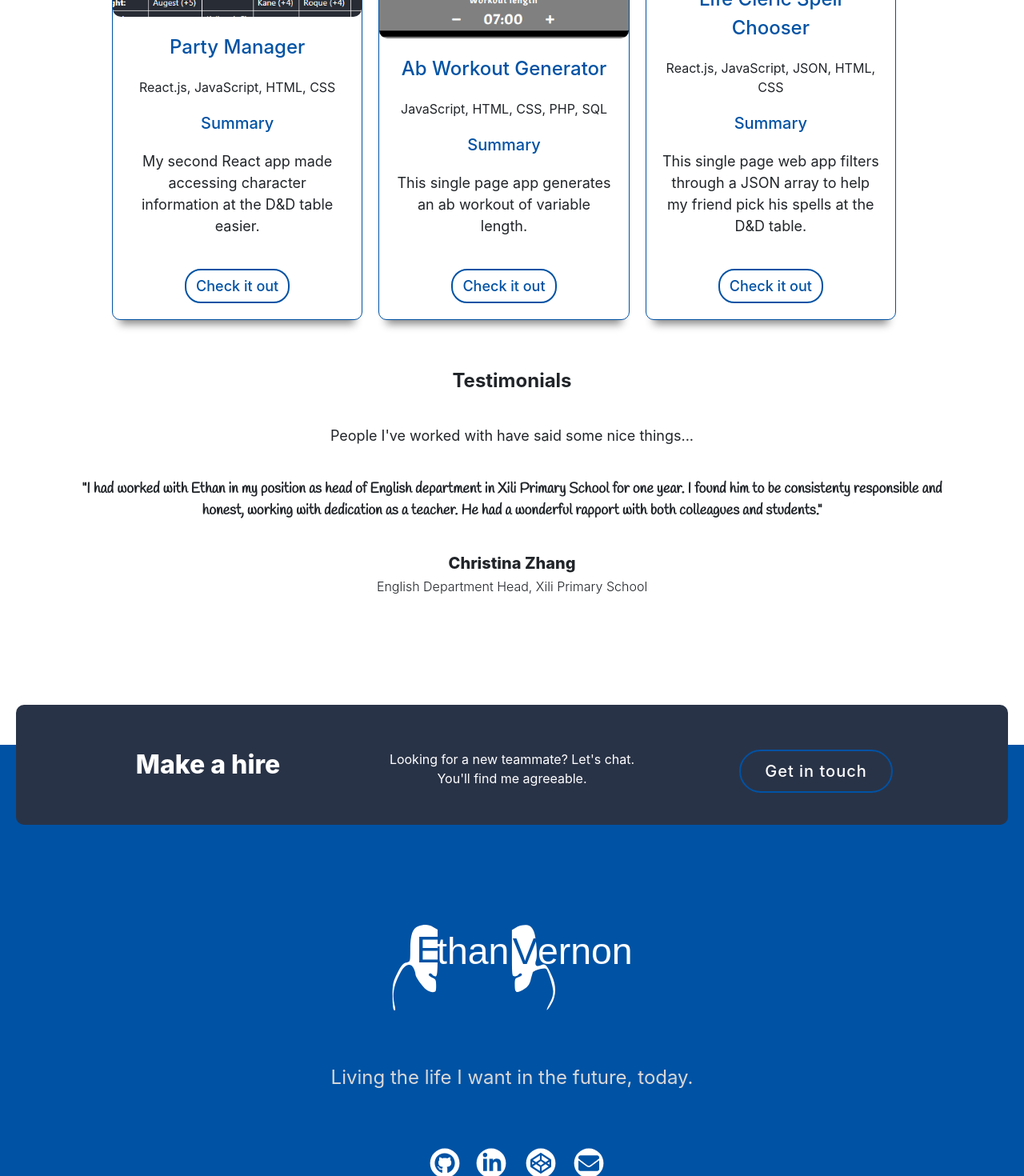
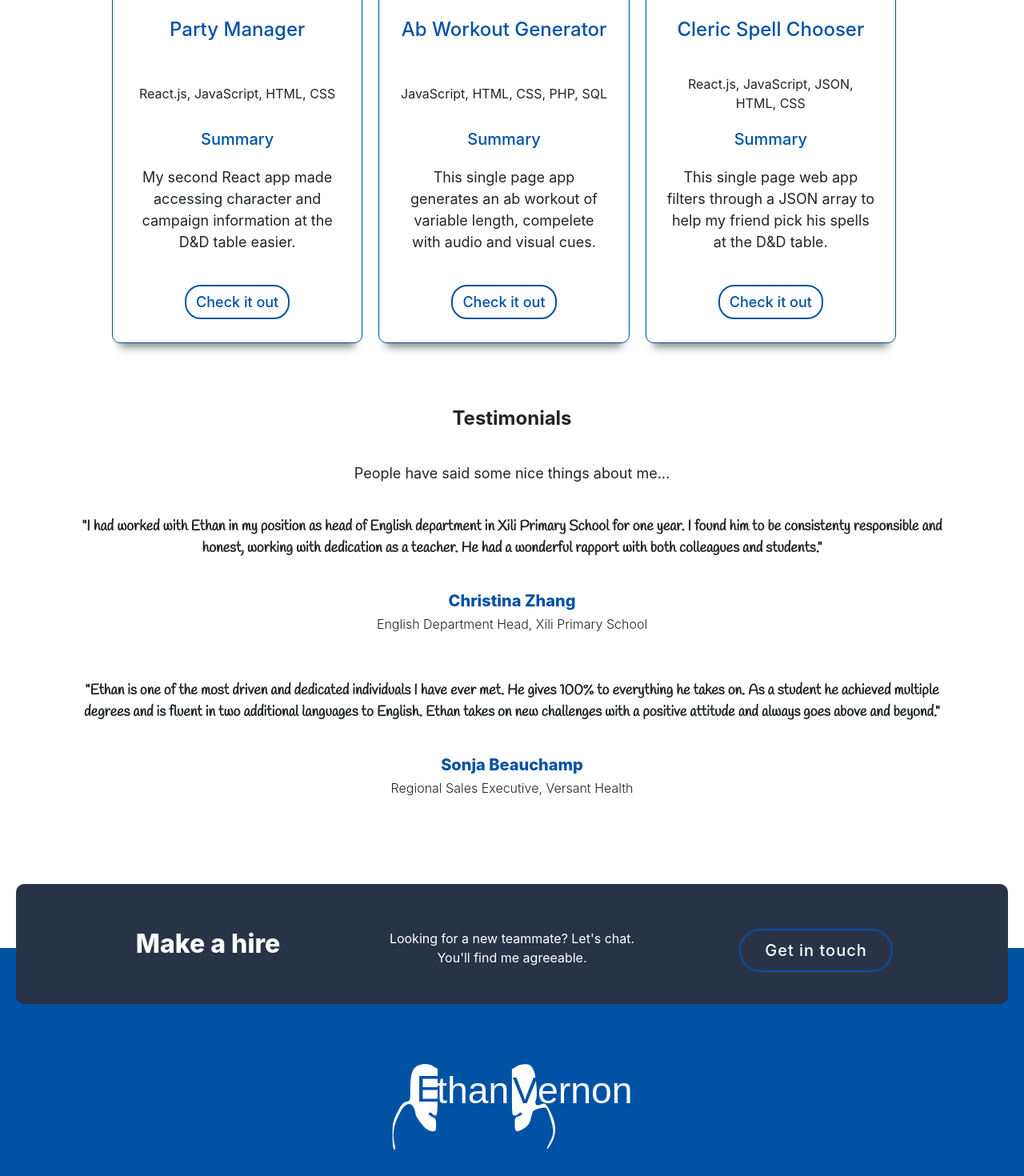
Before and after one commit to ethanvernon/portfolio2, a React (Create React App) app: page / in a window 1280 px wide. Shown: the part 2960-4430 px from the top of the page at 80% size. Built offline with nearby package versions, Linux system fonts and the light colour scheme.

Commit message:
footer icons state change hover event

```diff
--- a/package.json
+++ b/package.json
@@ -2,12 +2,14 @@
   "name": "portfolio",
   "version": "0.1.0",
   "private": true,
+  "homepage": "https://ethanvernon.github.io/portfolio2/",
   "dependencies": {
     "@fortawesome/fontawesome-svg-core": "^1.2.14",
     "@fortawesome/free-brands-svg-icons": "^5.7.1",
     "@fortawesome/free-solid-svg-icons": "^5.7.1",
     "@fortawesome/react-fontawesome": "^0.1.4",
     "bootstrap": "^4.2.1",
+    "gh-pages": "^2.0.1",
     "react": "^16.8.1",
     "react-dom": "^16.8.1",
     "react-scripts": "2.1.3",
@@ -17,6 +19,8 @@
     "start": "react-scripts start",
     "build": "react-scripts build",
     "test": "react-scripts test",
+    "predeploy": "npm run build",
+    "deploy": "gh-pages -d build",
     "eject": "react-scripts eject"
   },
   "eslintConfig": {
--- a/src/App.css
+++ b/src/App.css
@@ -227,8 +227,10 @@ body {
   max-width:420px;
   max-height:300px;
   margin:0px auto;
-  margin-top:20px;
+  margin-top:5px;
   border-radius:10px;
+  border:2px solid #cccccc;
+  box-shadow: 0px 3px 2px -2px #888888;
 }
 
 /*space*/
@@ -268,7 +270,7 @@ body {
 /*testimonials*/
 #testimonials {
   text-align: center;
-  margin-bottom:180px;
+  margin-bottom:130px;
 }
 
 /*Testimonials header*/
@@ -292,16 +294,29 @@ body {
 #testimonials h2 {
   font-size:20px;
   font-weight: 800;
+  color:#0052a4;
 }
 
 #testimonials h3 {
   font-size:16px;
   font-weight:300;
+  margin-bottom:60px;
 }
 
 /*-----------------------------------------------------------------------------------------------------------------------------*/
 /*---------------------------------------------------------------Call to action------------------------------------------------*/
 /*-----------------------------------------------------------------------------------------------------------------------------*/
+
+#cta-wrapper {
+  background-color:#0052a4;
+  margin-bottom:0px;
+}
+
+#cta-block {
+  background-color:#0052a4;
+  height:100px;
+  margin-bottom:-180px;
+}
 
 #call-to-action {
   background-color:#293347;
@@ -310,12 +325,11 @@ body {
   text-align: center;
   margin-left:20px;
   margin-right:20px;
-  margin-top:-850px;
 }
 
 #call-to-action .container {
   padding-top: 56px;
-  margin-bottom:50px;
+  margin-bottom:0px;
 }
 
 #call-to-action .col-md-4 {
@@ -351,18 +365,20 @@ body {
 /*---------------------------------------------------------------Bottom--------------------------------------------------------*/
 /*-----------------------------------------------------------------------------------------------------------------------------*/
 
+/*foot height, space, color*/
 #bottom {
-  height:800px;
-  padding-top:200px;
+  height:600px;
+  padding-top:100px;
   background-color: #0052a4;
   text-align:center;
 }
 
+/*ethan vernon ant head*/
 #bottom .my-logo {
-  margin-top:100px;
   width:300px;
 }
 
+/*quote, slightly less white*/
 #bottom h1 {
   font-size:24px;
   color:#d8d8d8;
@@ -370,33 +386,54 @@ body {
   font-weight:400;
 }
 
+/*space for buttons*/
 #bottom .my-links {
   margin: 80px 20px;
 }
 
+/*space between buttons*/
 #bottom .fa-layers {
   margin: 0px 20px;
 }
 
-#bottom .icon-circles {
+/*non-hover color for circles*/
+#bottom .icon-circles-white {
   color:white;
+  border: 5px solid #0052a4;
+  border-radius:50%;
 }
 
+/*hover color for circles*/
+#bottom .icon-circles-dark {
+  color:#0052a4;
+  border: 5px solid white;
+  border-radius:50%;
+}
+
+/*non-hover icon color*/
+#bottom .icon-inners-dark {
+  color:#0052a4;
+  margin-left:8px;
+}
+
+/*hover color for icons*/
+#bottom .icon-inners-white {
+  color:white;
+  margin-left:8px;
+}
+
+/*pointer on hover*/
 #bottom .icon-circles:hover, #bottom .icon-inners:hover {
   cursor:pointer;
 }
 
-#bottom .icon-inners {
-  color:#0052a4;
-  margin-left:8px;
-}
-
+/*less white copyright font*/
 #copyright {
   color:#d8d8d8;
 }
 
 /*-----------------------------------------------------------------------------------------------------------------------------*/
-/*---------------------------------------------------------------Media queries-------------------------------------------------*/
+/*---------------------------------------------------------------Media queries 767px-------------------------------------------*/
 /*-----------------------------------------------------------------------------------------------------------------------------*/
 
 @media only screen and (min-width: 767px) {
@@ -412,15 +449,46 @@ body {
 
   /*too much space on large screen*/
   #bottom {
-    padding-top:150px;
+    padding-top:50px;
   }
 
-  /*too much space on large screen*/
-  #bottom .my-logo {
-    margin-top:50px;
+  /*cards need uniformity when displayed adjacent*/
+  #works .card {
+    height:670px;
+    padding:0px 5px;
+    margin-bottom:30px;
   }
 
+  /*cards need uniformity when displayed adjacent*/
+  #works .card-title {
+    display: flex;
+    flex-direction: column;
+    align-items: center;
+    justify-content: center;
+  }
+
+  /*cards need uniformity when displayed adjacent*/
+  #works .card-subtitle {
+    height:48px;
+    display: flex;
+    flex-direction: column;
+    align-items: center;
+    justify-content: center;
+  }
+
+  /*cards need uniformity when displayed adjacent*/
+  #works .card-text {
+    height:108px;
+    display: flex;
+    flex-direction: column;
+    align-items: center;
+    justify-content: center;
+  }
 }
+
+/*-----------------------------------------------------------------------------------------------------------------------------*/
+/*---------------------------------------------------------------Media queries 1000px------------------------------------------*/
+/*-----------------------------------------------------------------------------------------------------------------------------*/
 
 @media only screen and (min-width: 1000px) {
   /*avatar can be a bit bigger on large screens*/
@@ -433,4 +501,36 @@ body {
   #title h1 {
     font-size:48px;
   }
+
+  /*cards need uniformity when displayed adjacent*/
+  #works .card {
+    padding:0px 5px;
+  }
+
+  /*cards need uniformity when displayed adjacent*/
+  #works .card-title {
+    height:72px;
+    display: flex;
+    flex-direction: column;
+    align-items: center;
+    justify-content: center;
+  }
+
+  /*cards need uniformity when displayed adjacent*/
+  #works .card-subtitle {
+    height: 48px;
+    display: flex;
+    flex-direction: column;
+    align-items: center;
+    justify-content: center;
+  }
+
+  /*cards need uniformity when displayed adjacent*/
+  #works .card-text {
+    height:108px;
+    display: flex;
+    flex-direction: column;
+    align-items: center;
+    justify-content: center;
+  }
 }
--- a/src/Bottom.js
+++ b/src/Bottom.js
@@ -14,38 +14,109 @@ import { faCircle } from '@fortawesome/free-solid-svg-icons';
 
 
 export class Bottom extends Component {
+	constructor(props) {
+		super(props);
+		this.toggleHover = this.toggleHover.bind(this);
+	}
+
+	toggleHover(icon) {
+		console.log(icon+" hovered");
+		this.props.handleToggle(icon);
+	}
+
   	render() {
+
+  		let githubCircleColor;
+  		let githubIconColor;
+  		let linkedinCircleColor;
+  		let linkedinIconColor;
+  		let codepenCircleColor;
+  		let codepenIconColor;
+  		let mailCircleColor;
+  		let mailIconColor;
+
+  		if (this.props.githubHover) {
+  			githubCircleColor = 'icon-circles-dark';
+  			githubIconColor = 'icon-inners-white';
+  		} else {
+  			githubCircleColor= 'icon-circles-white';
+  			githubIconColor = 'icon-inners-dark';
+  		}
+
+  		if (this.props.linkedinHover) {
+  			linkedinCircleColor = 'icon-circles-dark';
+  			linkedinIconColor = 'icon-inners-white';
+  		} else {
+  			linkedinCircleColor= 'icon-circles-white';
+  			linkedinIconColor = 'icon-inners-dark';
+  		}
+
+  		if (this.props.codepenHover) {
+  			codepenCircleColor = 'icon-circles-dark';
+  			codepenIconColor = 'icon-inners-white';
+  		} else {
+  			codepenCircleColor= 'icon-circles-white';
+  			codepenIconColor = 'icon-inners-dark';
+  		}
+
+  		if (this.props.mailHover) {
+  			mailCircleColor = 'icon-circles-dark';
+  			mailIconColor = 'icon-inners-white';
+  		} else {
+  			mailCircleColor= 'icon-circles-white';
+  			mailIconColor = 'icon-inners-dark';
+  		}
+
+
+
     return (
     	<div id='bottom'>
-    		<Container>
-				<Row>
-					<Col>
+    		<Container><Row><Col>
+
 				<img className='my-logo' src={logoInvert}/>
+
 				<h1>Living the life I want in the future, today.</h1>
+
 				<div className='my-links'>
+
+
+
 					<span className="fa-layers fa-fw">
-								<FontAwesomeIcon icon={faCircle} size='2x' transform='grow-3' className='icon-circles' id='icon-test'/>
-								<FontAwesomeIcon icon={ faGithub } size='1x' transform="grow-10" className='icon-inners'/>
+						<a href="https://github.com/ethanvernon" target="_blank" onMouseEnter={() => this.toggleHover('github')} onMouseLeave={() => this.toggleHover('github')}>
+						<FontAwesomeIcon icon={faCircle} size='2x' transform='grow-7' className={githubCircleColor}/>
+						<FontAwesomeIcon icon={ faGithub } size='1x' transform="grow-10" className={githubIconColor}/>
+						</a>
 					</span>
+
+
 					<span className="fa-layers fa-fw">
-								<FontAwesomeIcon icon={faCircle} size='2x' transform='grow-3 left-1' className='icon-circles'/>
-								<FontAwesomeIcon icon={ faLinkedinIn } size='1x' transform="grow-10" className='icon-inners'/>
+						<a href="https://www.linkedin.com/in/ethanvernon/" target="_blank" onMouseEnter={() => this.toggleHover('linkedin')} onMouseLeave={() => this.toggleHover('linkedin')}>
+						<FontAwesomeIcon icon={faCircle} size='2x' transform='grow-7 ' className={linkedinCircleColor}/>
+						<FontAwesomeIcon icon={ faLinkedinIn } size='1x' transform="grow-10 right-2" className={linkedinIconColor}/>
+						</a>
 					</span>
+
+
 					<span className="fa-layers fa-fw">
-								<FontAwesomeIcon icon={faCircle} size='2x' transform='grow-3' className='icon-circles'/>
-								<FontAwesomeIcon icon={ faCodepen } size='1x' transform="grow-10" className='icon-inners'/>
-							</span>
+					<a href="https://codepen.io/ethan-vernon/" target="_blank" onMouseEnter={() => this.toggleHover('codepen')} onMouseLeave={() => this.toggleHover('codepen')}>
+						<FontAwesomeIcon icon={faCircle} size='2x' transform='grow-7' className={codepenCircleColor}/>
+						<FontAwesomeIcon icon={ faCodepen } size='1x' transform="grow-10" className={codepenIconColor}/>
+					</a></span>
+
+
 					<span className="fa-layers fa-fw">
-								<FontAwesomeIcon icon={faCircle} size='2x' transform='grow-3' className='icon-circles'/>
-								<FontAwesomeIcon icon={ faEnvelope } size='1x' transform="grow-10" className='icon-inners'/>
-							</span>
+					<a href="mailto:ethan.vernon@colorado.edu" target="_blank" onMouseEnter={() => this.toggleHover('mail')} onMouseLeave={() => this.toggleHover('mail')}>
+						<FontAwesomeIcon icon={faCircle} size='2x' transform='grow-7' className={mailCircleColor}/>
+						<FontAwesomeIcon icon={ faEnvelope } size='1x' transform="grow-10" className={mailIconColor}/>
+					</a></span>
+
 				</div>
+
 				<p id='copyright'>
 					Handcrafted by me &#169; Ethan Vernon
 				</p>
-					</Col>
-				</Row>
-			</Container>
+
+			</Col></Row></Container>
 
     	</div>
     );
--- a/src/CallToAction.js
+++ b/src/CallToAction.js
@@ -5,6 +5,9 @@ import { Container, Row, Col, Button } from 'reactstrap';
 export class CallToAction extends Component {
   render() {
     return (
+    	<div id='cta-wrapper'>
+	    	<div id='cta-block'>
+	    	</div>
 	    	<div id='call-to-action'>
 				<Container>
 					<Row>
@@ -26,6 +29,7 @@ export class CallToAction extends Component {
 					</Row>
 				</Container>
 			</div>
+		</div>
     );
   }
 }
--- a/src/Parent.js
+++ b/src/Parent.js
@@ -12,7 +12,59 @@ import {CallToAction} from './CallToAction';
 
 
 export class Parent extends Component {
-  render() {
+
+	constructor(props) {
+	    super(props);
+
+	    this.state = {
+			githubColor: false,
+			linkedinColor: false,
+			codepenColor: false,
+			mailColor: false
+	    };
+
+		this.handleToggle = this.handleToggle.bind(this);
+	}
+
+	handleToggle(name) {
+		/*if (name==='github') {
+			let change = !this.state.githubColor;
+			console.log('githubColor changed to '+change);
+			this.setState({githubColor: change})
+		}*/
+
+		let change;
+
+		switch(name) {
+
+			case 'github':
+				change = !this.state.githubColor;
+				console.log('githubColor changed to '+change);
+				this.setState({githubColor: change})
+				break;
+			case 'linkedin':
+				change = !this.state.linkedinColor;
+				console.log('linkedinColor changed to '+change);
+				this.setState({linkedinColor: change})
+				break;
+			case 'codepen':
+				change = !this.state.codepenColor;
+				console.log('codepenColor changed to '+change);
+				this.setState({codepenColor: change})
+				break;
+			case 'mail':
+				change = !this.state.mailColor;
+				console.log('mailColor changed to '+change);
+				this.setState({mailColor: change})
+				break;
+			default:
+				break;
+		}
+
+	}
+
+
+	render() {
     return (
 	    <div>
 	    	<NavHeader/>
@@ -21,8 +73,13 @@ export class Parent extends Component {
 	    	<Skills/>
 	    	<Works/>
 	    	<Testimonials/>
-	    	<Bottom/>
 	    	<CallToAction/>
+	    	<Bottom
+	    		githubHover={this.state.githubColor}
+	    		linkedinHover={this.state.linkedinColor}
+	    		codepenHover={this.state.codepenColor}
+	    		mailHover={this.state.mailColor}
+	    		handleToggle={this.handleToggle}/>
     	</div>
     );
   }
--- a/src/Testimonials.js
+++ b/src/Testimonials.js
@@ -13,7 +13,7 @@ export class Testimonials extends Component {
 							Testimonials
 						</h1>
 						<p>
-							People I've worked with have said some nice things...
+							People have said some nice things about me...
 						</p>
 						<p className="quote">
 							"I had worked with Ethan in my position as head of English department in Xili Primary School for one year. I found him to be consistenty responsible and honest, working with dedication as a teacher. He had a wonderful rapport with both colleagues and students."
@@ -24,7 +24,15 @@ export class Testimonials extends Component {
 						<h3>
 						English Department Head, Xili Primary School
 						</h3>
-
+						<p className="quote">
+							"Ethan is one of the most driven and dedicated individuals I have ever met. He gives 100% to everything he takes on. As a student he achieved multiple degrees and is fluent in two additional languages to English. Ethan takes on new challenges with a positive attitude and always goes above and beyond."
+						</p>
+						<h2>
+							Sonja Beauchamp
+						</h2>
+						<h3>
+						Regional Sales Executive, Versant Health
+						</h3>
 					</Col>
 				</Row>
 			</Container>
--- a/src/Works.js
+++ b/src/Works.js
@@ -41,7 +41,7 @@ export class Works extends Component {
 									<CardTitle>Pomodoro Clock</CardTitle>
 									<CardSubtitle>React.js, JavaScript, HTML, CSS, Bootstrap</CardSubtitle>
 									<p className="summary">Summary</p>
-									<CardText>This clock lets you set a break time and a session time and rings a bell to let you know when time is up.</CardText>
+									<CardText>This clock lets you set break and session times and rings a bell to let you know when time is up.</CardText>
 									<a href="https://ethanvernon.github.io/pomodoro_clock/" target="_blank"><Button outline color="primary">Check it out</Button></a>
 								</CardBody>
 							</Card>
@@ -52,7 +52,7 @@ export class Works extends Component {
 									<CardTitle>NPC Generator</CardTitle>
 									<CardSubtitle>React.js, JavaScript, JSON, HTML, CSS</CardSubtitle>
 									<p className="summary">Summary</p>
-									<CardText>This was a single day project that takes the roll tables from the DMG and reduces them to the click of a button.</CardText>
+									<CardText>This single day project takes the roll tables from the DMG and reduces them to the click of a button.</CardText>
 									<a href="https://ethanvernon.github.io/npc_generator/" target="_blank"><Button outline color="primary">Check it out</Button></a>
 								</CardBody>
 							</Card>
@@ -63,7 +63,7 @@ export class Works extends Component {
 									<CardTitle>Party Manager</CardTitle>
 									<CardSubtitle>React.js, JavaScript, HTML, CSS</CardSubtitle>
 									<p className="summary">Summary</p>
-									<CardText>My second React app made accessing character information at the D&D table easier.</CardText>
+									<CardText>My second React app made accessing character and campaign information at the D&D table easier.</CardText>
 									<a href="https://ethanvernon.github.io/manage-party/" target="_blank"><Button outline color="primary">Check it out</Button></a>
 								</CardBody>
 							</Card>
@@ -74,7 +74,7 @@ export class Works extends Component {
 									<CardTitle>Ab Workout Generator</CardTitle>
 									<CardSubtitle>JavaScript, HTML, CSS, PHP, SQL</CardSubtitle>
 									<p className="summary">Summary</p>
-									<CardText>This single page app generates an ab workout of variable length.</CardText>
+									<CardText>This single page app generates an ab workout of variable length, compelete with audio and visual cues.</CardText>
 									<a href="http://fromgaming.com/ab-app-test-5.html" target="_blank"><Button outline color="primary">Check it out</Button></a>
 								</CardBody>
 							</Card>
@@ -82,7 +82,7 @@ export class Works extends Component {
 							<Card>
 								<CardImg top width="100%" src={spell} alt="Card image cap" />
 								<CardBody>
-									<CardTitle>Life Cleric Spell Chooser</CardTitle>
+									<CardTitle>Cleric Spell Chooser</CardTitle>
 									<CardSubtitle>React.js, JavaScript, JSON, HTML, CSS</CardSubtitle>
 									<p className="summary">Summary</p>
 									<CardText>This single page web app filters through a JSON array to help my friend pick his spells at the D&D table.</CardText>
```
Also changed, not shown: 1 other file (tests, documents, lock files or other folders). Lines whose indentation alone changed are shown as unchanged.
